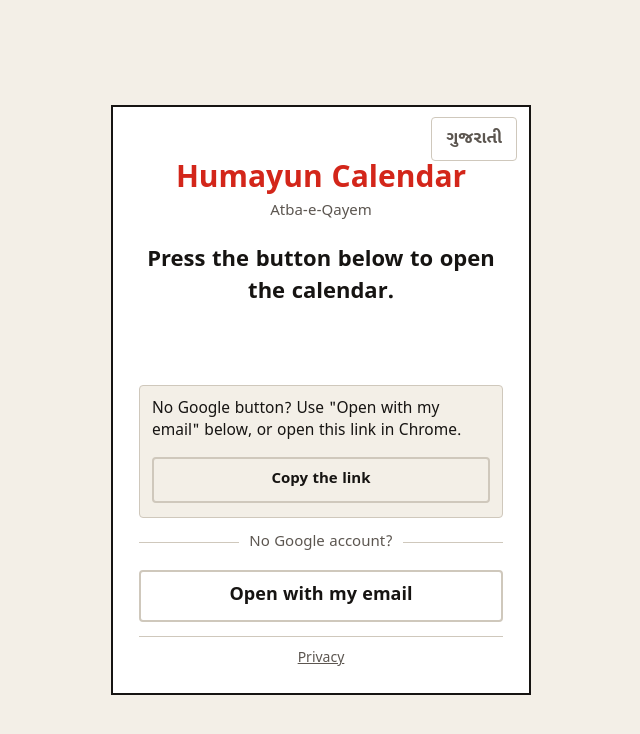
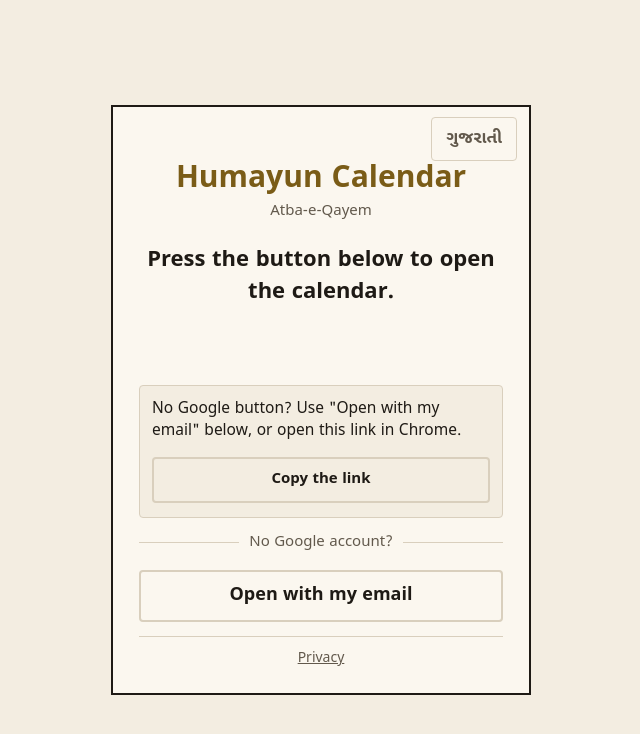
Before and after one commit to sadquerazzakc/humayun-calendar, a plain HTML site: page en.html in a window 1280 px wide. Shown: the whole page, without its empty margins (319-959 px from the left). Drawn offline with Linux system fonts and the light colour scheme.

Commit message:
Paper-and-ink theme for the sign-in page
Co-Authored-By: Claude Opus 5.5 <noreply@anthropic.com>

```diff
--- a/en.html
+++ b/en.html
@@ -26,8 +26,9 @@
   /* Same palette as the old password page, so members recognise it. The font list is the same too,
      but on purpose there is NO Google Fonts <link> here: before anyone has signed in, the only third
      party this page talks to is Google Identity. The calendar page itself loads the web font. */
-  :root{--ground:#f3efe7;--paper:#fff;--ink:#161412;--soft:#5c5650;--rule:#cfc8bc;--red:#d3261a;--focus:#1f5fbf}
-  @media (prefers-color-scheme:dark){:root{--ground:#171513;--paper:#221f1b;--ink:#efe9df;--soft:#b3aa9c;--rule:#4a433b;--red:#ff6f5f;--focus:#7fb0ff}}
+  /* Paper and ink: ivory page, ink text, gold accent; red only for error messages. */
+  :root{--ground:#F3EDE1;--paper:#FBF7EF;--ink:#1E1A15;--soft:#62594C;--rule:#D9CFBD;--gold:#7A5C17;--red:#b3261e;--focus:#7A5C17}
+  @media (prefers-color-scheme:dark){:root{--ground:#16130F;--paper:#1F1B16;--ink:#EFE6D6;--soft:#ADA392;--rule:#352E25;--gold:#E0BF6E;--red:#ff8a7a;--focus:#E0BF6E}}
   *{box-sizing:border-box}
   [hidden]{display:none!important}
   html{-webkit-text-size-adjust:100%;text-size-adjust:100%}
@@ -35,7 +36,7 @@
        font:19px/1.45 "Hind Vadodara","Noto Sans Gujarati","Shruti",system-ui,sans-serif;padding:20px}
   main{width:100%;max-width:420px;background:var(--paper);border:2px solid var(--ink);padding:10px 26px 24px}
   @media (max-width:380px){body{padding:12px}main{padding:8px 18px 20px}}
-  h1{margin:0;color:var(--red);font-size:30px;line-height:1.15;text-align:center}
+  h1{margin:0;color:var(--gold);font-size:30px;line-height:1.15;text-align:center}
   h1>span{display:none}
   html[data-lang="gu"] h1>span[lang="gu"],html[data-lang="en"] h1>span[lang="en"]{display:block}
   .sub{margin:4px 0 22px;text-align:center;color:var(--soft);font-size:15px}
@@ -80,7 +81,7 @@
   .or::before,.or::after{content:"";flex:1;border-top:1px solid var(--rule)}
   .notice{font-size:14px;color:var(--soft);text-align:center;margin:14px 0 0;padding-top:12px;border-top:1px solid var(--rule)}
 
-  .spin{width:34px;height:34px;margin:10px auto 16px;border:3px solid var(--rule);border-top-color:var(--red);border-radius:50%;animation:spin .9s linear infinite}
+  .spin{width:34px;height:34px;margin:10px auto 16px;border:3px solid var(--rule);border-top-color:var(--gold);border-radius:50%;animation:spin .9s linear infinite}
   @keyframes spin{to{transform:rotate(360deg)}}
   @media (prefers-reduced-motion:reduce){.spin{animation-duration:4s}}
 </style>
```
Also changed, not shown: gu.html (+5 -4 lines), index.html (+5 -4 lines).
